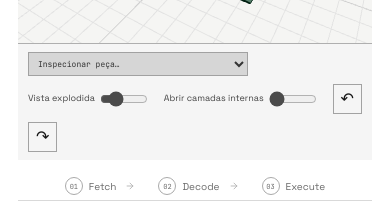
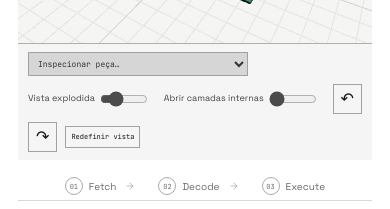
Before and after one commit to richasdev/fundamentals-academy, a React (Vite) app: page / in a window 390 px wide. Shown: the part 1400-1609 px from the top of the page. Built offline with nearby package versions, Linux system fonts and the light colour scheme.

Commit message:
fix: keep Explore camera reset available on mobile

```diff
--- a/src/explore-player.css
+++ b/src/explore-player.css
@@ -40,6 +40,9 @@
   position: static;
   gap: 8px;
   padding: 8px 10px;
+}
+.explore-visual-column .scene-tools button:last-child {
+  display: inline-flex;
 }
 .explore-visual-column .scene-tools > span {
   display: none;
```
Also changed, not shown: 1 other file (tests, documents, lock files or other folders).
